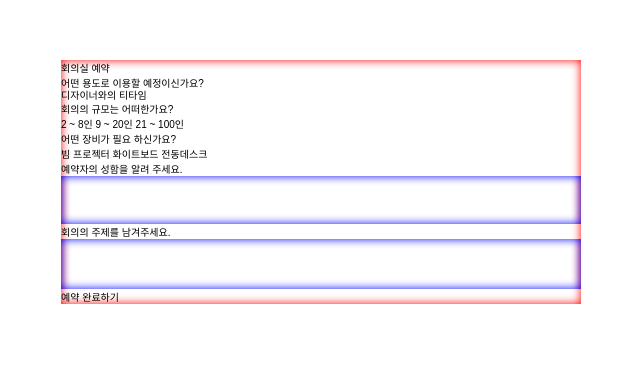
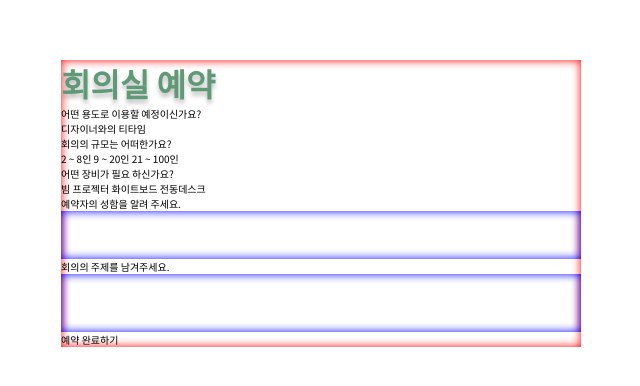
Before and after one commit to GeonWoo-LPS/meetingroom, a plain HTML site: page index.html in a window 1280 px wide. Shown: the part 140-526 px from the top of the page, without its empty margins (319-959 px from the left). Drawn offline with Linux system fonts and the light colour scheme.

Commit message:
h1 디자인

```diff
--- a/index.html
+++ b/index.html
@@ -4,6 +4,10 @@
         <meta charset="UTF-8" />
         <meta name="viewport" content="width=device-width, initial-scale=1.0" />
         <title>Meeting</title>
+        <link
+            href="https://fonts.googleapis.com/css2?family=Noto+Sans+KR:wght@100..900&display=swap"
+            rel="stylesheet"
+        />
         <link rel="stylesheet" href="./style.css" />
     </head>
     <body>
--- a/style.css
+++ b/style.css
@@ -71,3 +71,10 @@ textarea {
     width: 520px;
     margin: 200px auto;
 }
+
+h1 {
+    font-size: 32px;
+    font-weight: bold;
+    color: #5F9976;
+    text-shadow: 0 4px 4px rgba(0, 0, 0, 0.25);
+}
```
